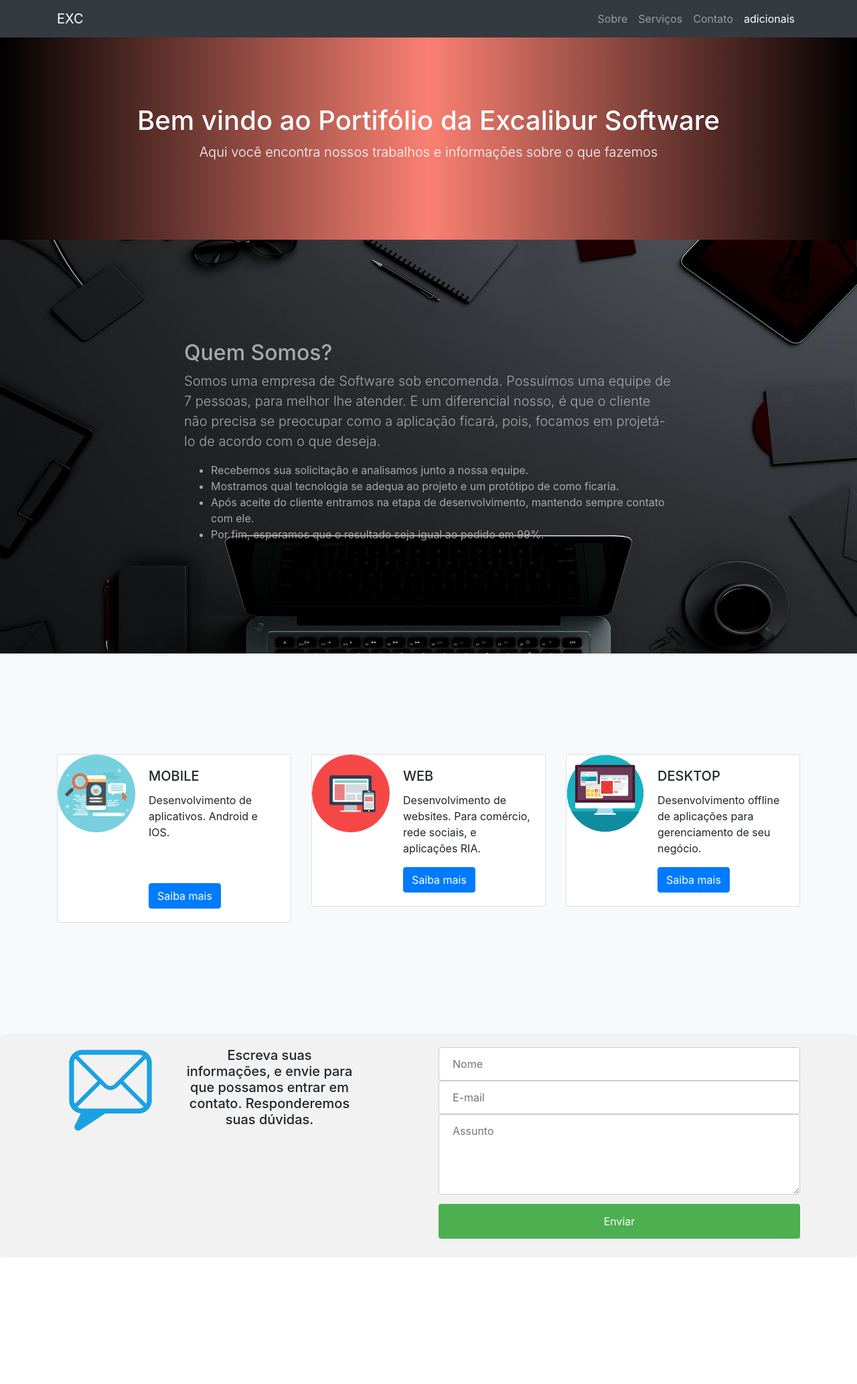
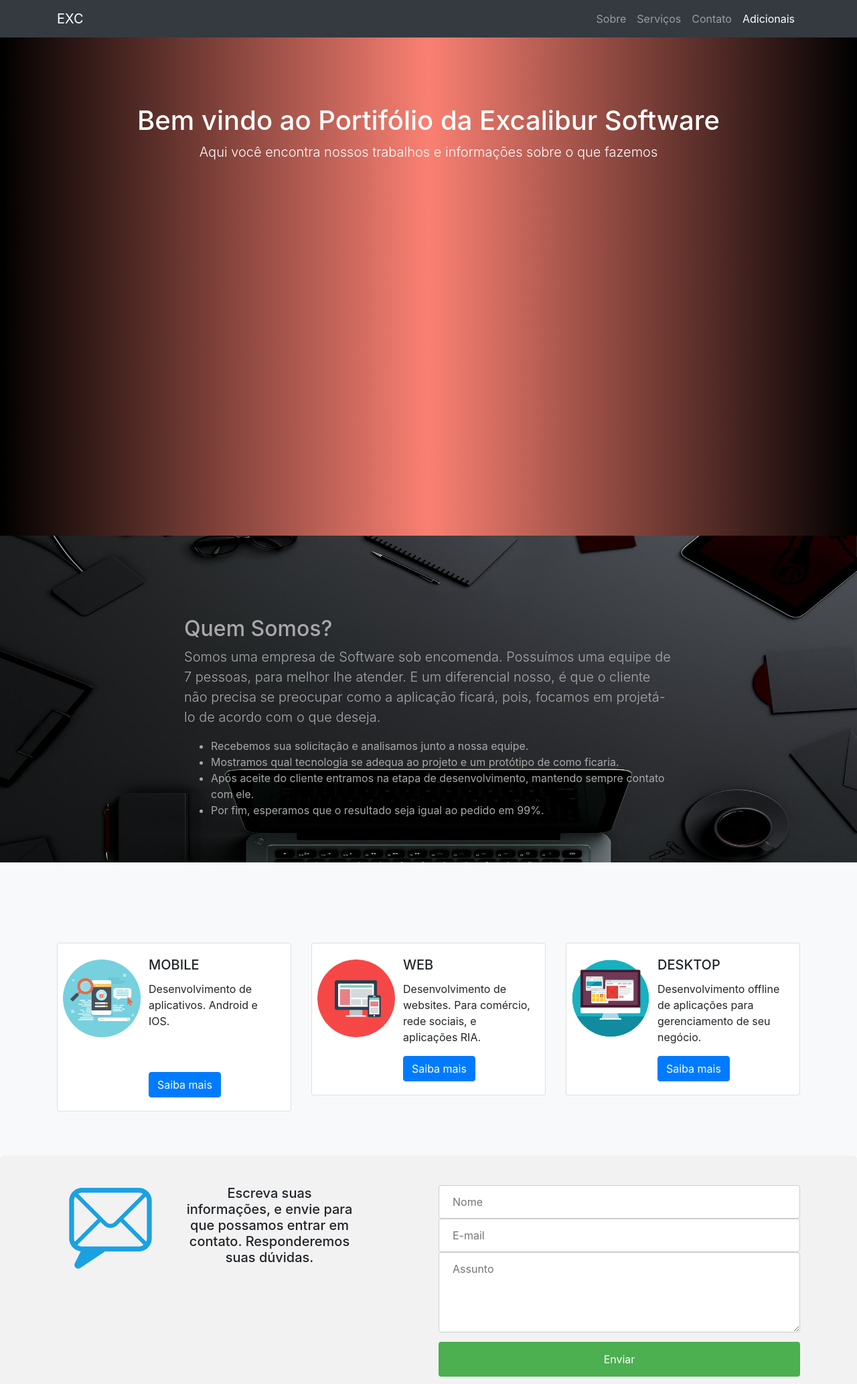
Before and after one commit to JucelinoJr/exc-software, a website with bundled scripts: page exc software/index.html in a window 1280 px wide. Shown: the top 2067 px of the page at 67% size. Built offline with nearby package versions, Linux system fonts and the light colour scheme.

Commit message:
centering the cards and some minor changes

```diff
--- a/exc software/css/scrolling-nav.css
+++ b/exc software/css/scrolling-nav.css
@@ -7,10 +7,6 @@
   padding: 156px 0 100px;
   background: slategray;
   background-image: linear-gradient(to right,black,salmon, Black)
-}
-
-section {
-  padding: 150px 0;
 }
 
 #about{
--- /dev/null
+++ b/exc software/css/styles.css
@@ -0,0 +1,14 @@
+html, body {
+  width: 100%;
+  height: 100%;
+}
+
+header {
+  height: 100%;
+  display: flex;
+  align-items: center
+}
+
+section {
+  padding: 120px 0 50px 0;
+}
--- a/exc software/index.html
+++ b/exc software/index.html
@@ -15,6 +15,7 @@
 
   <!-- Custom styles for this template -->
   <link href="css/scrolling-nav.css" rel="stylesheet">
+  <link href="css/styles.css" rel="stylesheet">
 
 
 </head>
@@ -40,7 +41,7 @@
             <a class="nav-link js-scroll-trigger" href="#contact">Contato</a>
           </li>
           <li class="nav-item">
-            <a class="nav-link js-scroll-trigger" href="#adicionais">adicionais</a>
+            <a class="nav-link js-scroll-trigger" href="#adicionais">Adicionais</a>
           </li>
         </ul>
       </div>
@@ -78,11 +79,11 @@
     <div class="container">
       <div class="row">
 
-          <div class="col-lg-4 mx-auto">
+          <div class="col-lg-4 col-md-8 mx-auto">
               <div class="card mb-3" style="max-width: 540px;">
                 <div class="row no-gutters">
                   <div class="col-md-4">
-                    <img src="imagens/mobileicon.png" class="card-img" alt="...">
+                    <img src="imagens/mobileicon.png" class="card-img ml-2 mt-4" alt="...">
                   </div>
                   <div class="col-md-8">
                     <div class="card-body">
@@ -115,11 +116,11 @@
             </div>
           <!--modal 1-->
 
-          <div class="col-lg-4  mx-auto">
+          <div class="col-lg-4 col-md-8  mx-auto">
                 <div class="card mb-3" style="max-width: 540px;">
                   <div class="row no-gutters">
                     <div class="col-md-4">
-                      <img src="imagens/webicon.png" class="card-img" alt="...">
+                      <img src="imagens/webicon.png" class="card-img ml-2 mt-4" alt="...">
                     </div>
                     <div class="col-md-8">
                       <div class="card-body">
@@ -153,11 +154,11 @@
               </div>
           <!--modal 2-->
 
-          <div class="col-lg-4 mx-auto">
+          <div class="col-lg-4 col-md-8 mx-auto">
                 <div class="card mb-3" style="max-width: 540px;">
                   <div class="row no-gutters">
                     <div class="col-md-4">
-                      <img src="imagens/desktopicon.png" class="card-img" alt="...">
+                      <img src="imagens/desktopicon.png" class="card-img ml-2 mt-4" alt="...">
                     </div>
                     <div class="col-md-8">
                       <div class="card-body">
@@ -194,14 +195,14 @@
   </section>
 
   <section id="contact">
-   <div class="container">
+   <div class="container mt-4 mb-3">
       <div class="row">
 
-        <div class="col-xl-2 text-center">
+        <div class="col-xl-2 text-center mb-3">
             <img src="imagens/email.png">
         </div>
 
-        <div class="col-xl-3">
+        <div class="col-xl-3 mb-3">
             <h5 class="inf-contato">Escreva suas informações, e envie para que possamos entrar em contato. Responderemos suas dúvidas.</h5>
         </div>
 
```
